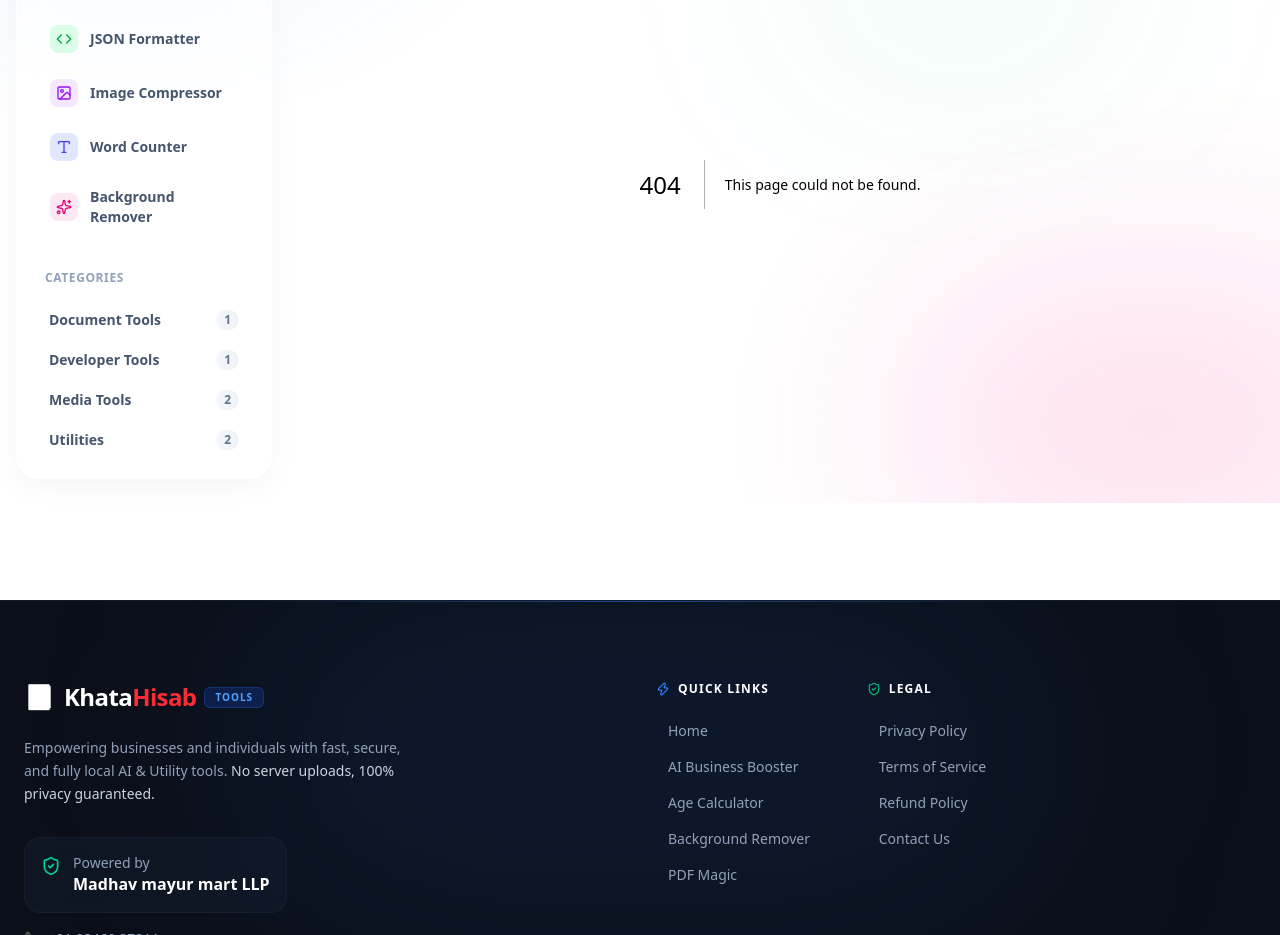
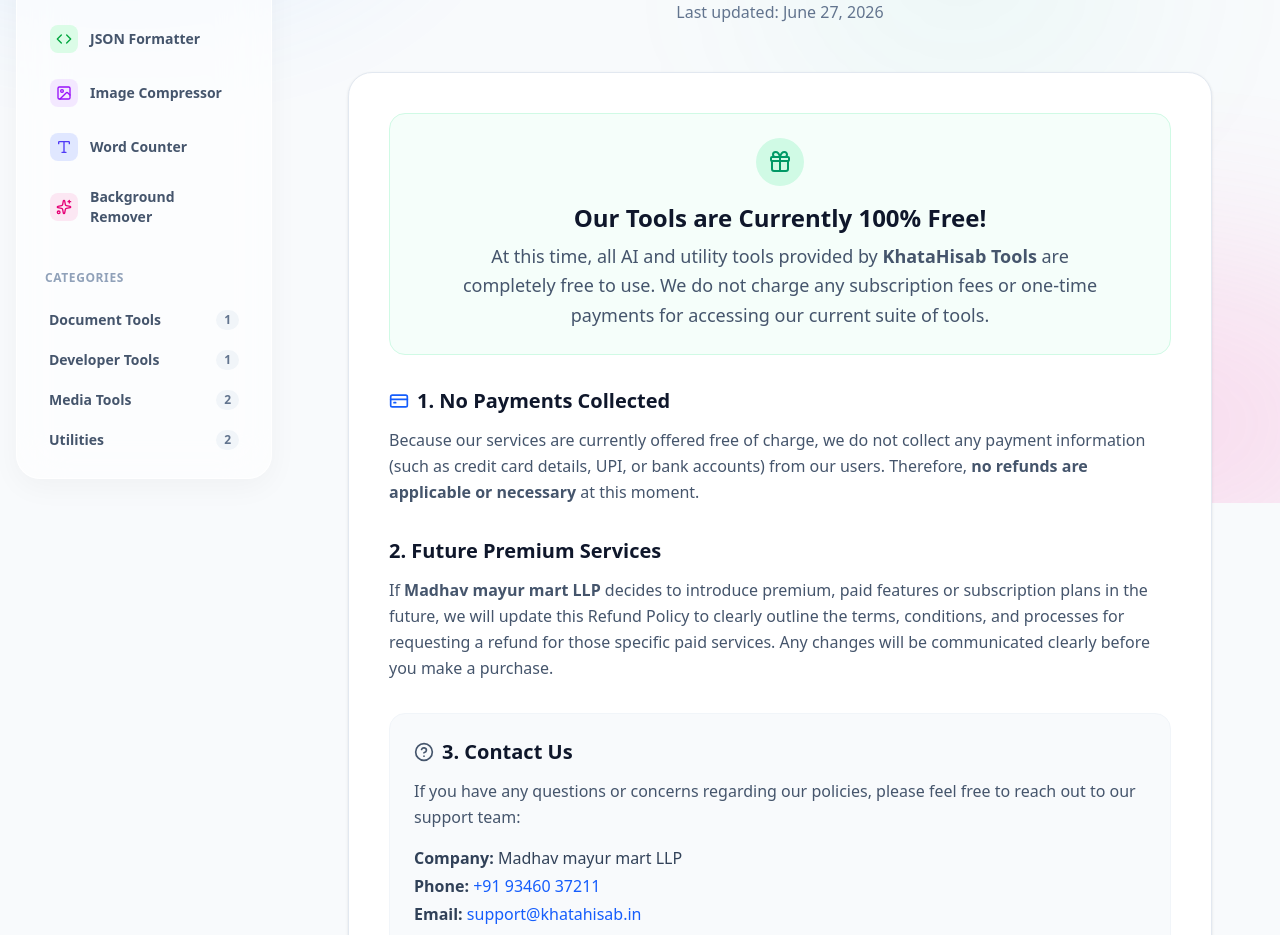
Before and after one commit to techorlifeindia-prog/khatahisab-tools, a Next.js app: page /refund-policy in a window 1280 px wide. Before the commit this address had no page. Shown: the part 297-1232 px from the top of the page. Built offline with nearby package versions, Linux system fonts and the light colour scheme.

Commit message:
Fix lucide icon import error in refund policy

```diff
--- /dev/null
+++ b/src/app/refund-policy/page.tsx
@@ -0,0 +1,71 @@
+import { RefreshCcw, Gift, CreditCard, HelpCircle } from "lucide-react";
+
+export const metadata = {
+  title: "Refund Policy | KhataHisab Tools",
+  description: "Refund Policy for KhataHisab Tools by Madhav mayur mart LLP.",
+};
+
+export default function RefundPolicyPage() {
+  const lastUpdated = "June 27, 2026";
+
+  return (
+    <div className="w-full max-w-4xl mx-auto px-4 py-12 md:py-16">
+
+      {/* Header */}
+      <div className="mb-12 text-center">
+        <div className="inline-flex items-center justify-center w-16 h-16 rounded-full bg-rose-50 text-rose-600 mb-6">
+          <RefreshCcw className="w-8 h-8" />
+        </div>
+        <h1 className="text-3xl md:text-5xl font-black text-slate-900 tracking-tight mb-4">Refund Policy</h1>
+        <p className="text-slate-500 font-medium">Last updated: {lastUpdated}</p>
+      </div>
+
+      {/* Content */}
+      <div className="bg-white rounded-[24px] border border-slate-200 shadow-sm p-6 md:p-10 space-y-8 text-slate-600">
+
+        <section className="bg-emerald-50/50 rounded-2xl p-6 border border-emerald-100 text-center">
+          <div className="inline-flex items-center justify-center w-12 h-12 rounded-full bg-emerald-100 text-emerald-600 mb-4">
+            <Gift className="w-6 h-6" />
+          </div>
+          <h2 className="text-2xl font-bold text-slate-900 mb-2">Our Tools are Currently 100% Free!</h2>
+          <p className="text-lg leading-relaxed max-w-2xl mx-auto">
+            At this time, all AI and utility tools provided by <strong>KhataHisab Tools</strong> are completely free to use. We do not charge any subscription fees or one-time payments for accessing our current suite of tools.
+          </p>
+        </section>
+
+        <section>
+          <h2 className="text-xl font-bold text-slate-900 mb-3 flex items-center gap-2">
+            <CreditCard className="w-5 h-5 text-blue-600" />
+            1. No Payments Collected
+          </h2>
+          <p className="leading-relaxed">
+            Because our services are currently offered free of charge, we do not collect any payment information (such as credit card details, UPI, or bank accounts) from our users. Therefore, <strong>no refunds are applicable or necessary</strong> at this moment.
+          </p>
+        </section>
+
+        <section>
+          <h2 className="text-xl font-bold text-slate-900 mb-3">2. Future Premium Services</h2>
+          <p className="leading-relaxed">
+            If <strong>Madhav mayur mart LLP</strong> decides to introduce premium, paid features or subscription plans in the future, we will update this Refund Policy to clearly outline the terms, conditions, and processes for requesting a refund for those specific paid services. Any changes will be communicated clearly before you make a purchase.
+          </p>
+        </section>
+
+        <section className="bg-slate-50 rounded-2xl p-6 border border-slate-100">
+          <h2 className="text-xl font-bold text-slate-900 mb-3 flex items-center gap-2">
+            <HelpCircle className="w-5 h-5 text-slate-600" />
+            3. Contact Us
+          </h2>
+          <p className="leading-relaxed mb-4">
+            If you have any questions or concerns regarding our policies, please feel free to reach out to our support team:
+          </p>
+          <div className="text-slate-700 font-medium space-y-1">
+            <p><strong>Company:</strong> Madhav mayur mart LLP</p>
+            <p><strong>Phone:</strong> <a href="tel:+919346037211" className="text-blue-600 hover:underline">+91 93460 37211</a></p>
+            <p><strong>Email:</strong> <a href="mailto:support@khatahisab.in" className="text-blue-600 hover:underline">support@khatahisab.in</a></p>
+          </div>
+        </section>
+
+      </div>
+    </div>
+  );
+}
```
